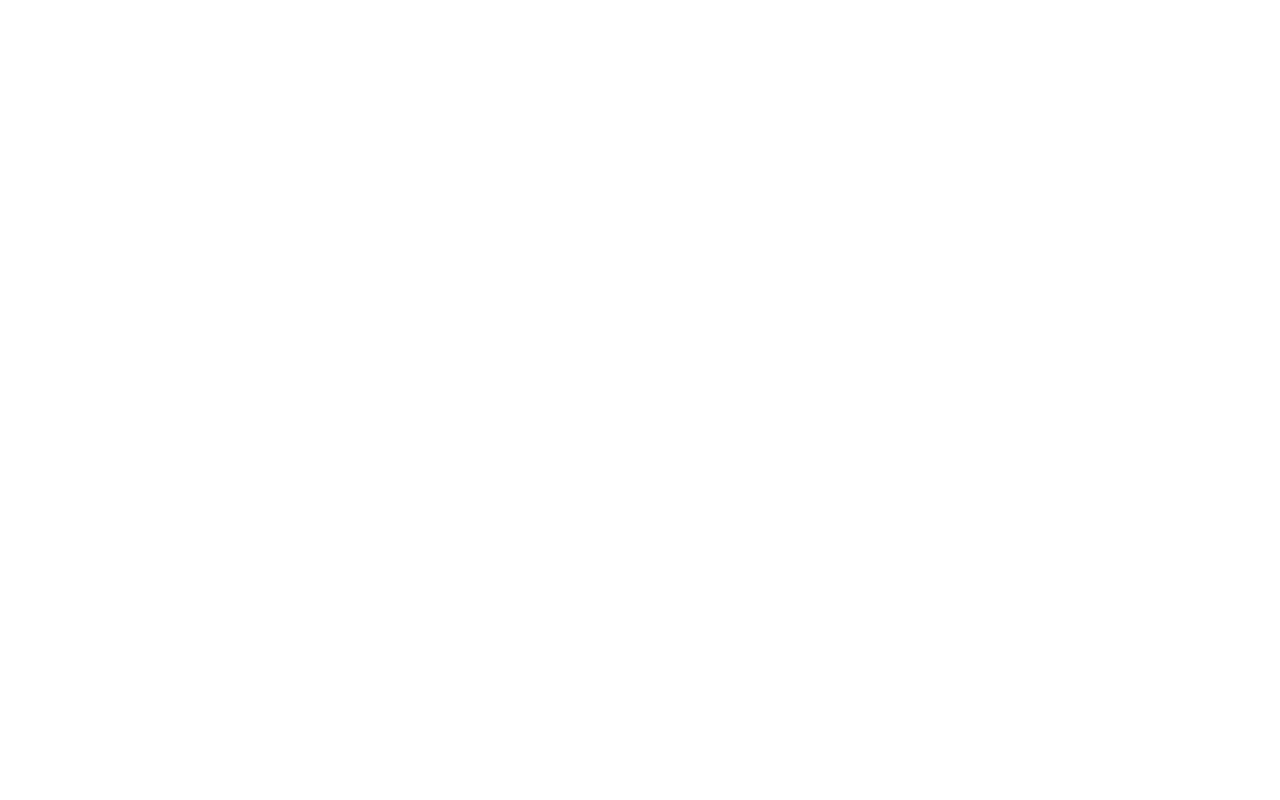
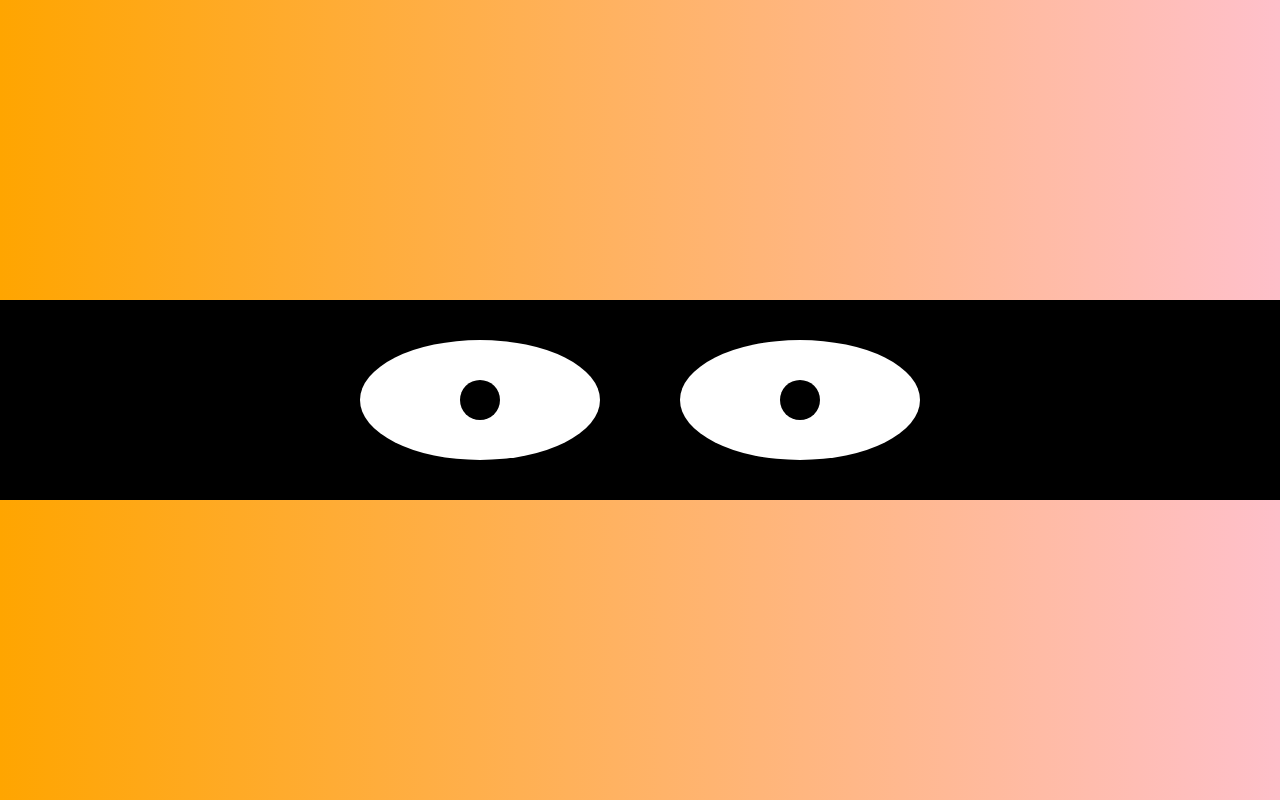
Before and after one commit to J-Banno/the_eyes_follow, a plain HTML site: page index.html in a window 1280 px wide. Drawn offline with Linux system fonts and the light colour scheme.

Commit message:
structure

```diff
--- a/index.html
+++ b/index.html
@@ -8,6 +8,21 @@
     <link rel="stylesheet" href="style.css" />
   </head>
   <body>
+    <!-- Block principal -->
+    <div class="container">
+      <!-- Les yeux -->
+      <div class="eyes">
+        <!-- Oeil 1 -->
+        <div class="eye">
+          <div class="ball"></div>
+        </div>
+        <!-- Oeil 2 -->
+        <div class="eye">
+          <div class="ball"></div>
+        </div>
+      </div>
+    </div>
+
     <script src="apps.js"></script>
   </body>
 </html>
--- a/style.CSS
+++ b/style.CSS
@@ -0,0 +1,50 @@
+/* Reset css */
+*,
+::before,
+::after {
+  box-sizing: border-box;
+  margin: 0;
+  padding: 0;
+}
+
+body {
+  background-image: linear-gradient(to right, orange, pink);
+  height: 100vh;
+}
+
+.conatiner {
+  width: 100%;
+  min-height: 900px;
+  height: 100vh;
+}
+
+.eyes {
+  position: absolute;
+  top: 50%;
+  transform: translateY(-50%);
+  width: 100%;
+  background: black;
+  display: flex;
+  justify-content: center;
+}
+
+.eye {
+  width: 240px;
+  height: 120px;
+  border-radius: 50%;
+  margin: 40px;
+  background: #fff;
+  position: relative;
+  overflow: hidden;
+}
+
+.ball {
+  width: 40px;
+  height: 40px;
+  background: black;
+  position: absolute;
+  top: 50%;
+  left: 50%;
+  transform: translate(-50%, -50%);
+  border-radius: 50%;
+}
```
